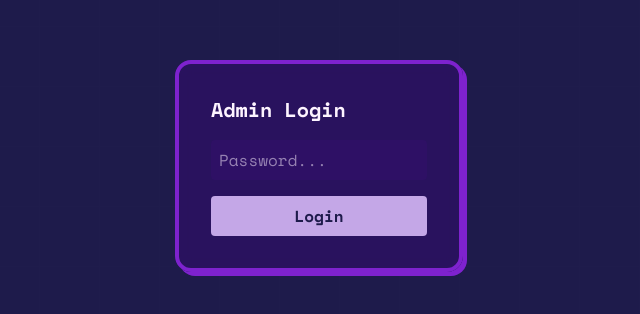
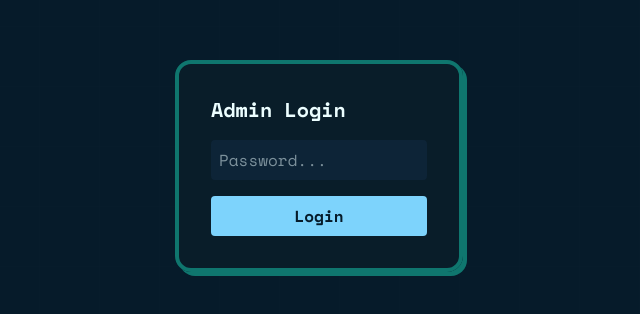
Before and after one commit to abhipandey5/abhipandey5.github.io, a React (Vite) app: page /admin in a window 1280 px wide. Shown: the part 274-588 px from the top of the page, without its empty margins (321-961 px from the left). Built offline with nearby package versions, Linux system fonts and the light colour scheme.

Commit message:
Apply official teal blue white theme

```diff
--- a/src/index.css
+++ b/src/index.css
@@ -27,49 +27,49 @@
 
 @layer base {
   :root {
-    /* Light Theme (Lighter, warmer, more pink) */
-    --bg-primary: #ffd1dc; /* Soft pastel pink */
-    --bg-secondary: #ffb6c1; /* Classic light pink */
-    --bg-card: #ffe6ee; /* Distinct lighter shade of pink for widgets */
-    --bg-card-hover: #ffdced;
+    /* Light Theme: official teal-blue-white palette */
+    --bg-primary: #f3fbff;
+    --bg-secondary: #dff6fb;
+    --bg-card: #ffffff;
+    --bg-card-hover: #edf8ff;
 
-    --lavender: #9333ea;
-    --lavender-dim: #7e22ce;
-    --lavender-bright: #a855f7;
-    --pink: #be123c;
-    --pink-dim: #9f1239;
-    --mauve: #c026d3;
-    --rose: #e11d48;
-    --peach: #ea580c;
+    --lavender: #0f766e;
+    --lavender-dim: #0b5d5a;
+    --lavender-bright: #2dd4bf;
+    --pink: #2563eb;
+    --pink-dim: #1d4ed8;
+    --mauve: #0ea5e9;
+    --rose: #38bdf8;
+    --peach: #14b8a6;
 
-    --text-primary: #4c1d95; /* Deep purple text for readability */
-    --text-secondary: #6b21a8;
-    --text-muted: #9333ea;
-    --border: #c084fc;
-    --border-hover: #9333ea;
+    --text-primary: #0f172a;
+    --text-secondary: #1e3a5f;
+    --text-muted: #0f766e;
+    --border: #8ad6e8;
+    --border-hover: #0ea5e9;
   }
 
   /* Dark Theme manually toggled */
   .dark {
-    --bg-primary: #1e1b4b; /* Deep dark purple */
-    --bg-secondary: #2e1065;
-    --bg-card: rgba(46, 16, 101, 0.75);
-    --bg-card-hover: rgba(76, 29, 149, 0.95);
+    --bg-primary: #061b2a;
+    --bg-secondary: #0d2437;
+    --bg-card: rgba(10, 30, 42, 0.8);
+    --bg-card-hover: rgba(12, 46, 66, 0.95);
 
-    --lavender: #c4a7e7;
-    --lavender-dim: #9d7cbf;
-    --lavender-bright: #d9c4f0;
-    --pink: #ff1493;
-    --pink-dim: #d4a0c4;
-    --mauve: #cba6f7;
-    --rose: #f2cddc;
-    --peach: #fab387;
+    --lavender: #7dd3fc;
+    --lavender-dim: #38bdf8;
+    --lavender-bright: #a5f3fc;
+    --pink: #60a5fa;
+    --pink-dim: #3b82f6;
+    --mauve: #5eead4;
+    --rose: #93c5fd;
+    --peach: #67e8f9;
 
-    --text-primary: #fdf4ff;
-    --text-secondary: #f3e8ff;
-    --text-muted: #d8b4fe;
-    --border: #7e22ce;
-    --border-hover: #a855f7;
+    --text-primary: #ecfeff;
+    --text-secondary: #dbeafe;
+    --text-muted: #a5f3fc;
+    --border: #0f766e;
+    --border-hover: #38bdf8;
   }
 }
 
@@ -101,7 +101,7 @@ body {
   height: 1.1rem;
   background: var(--lavender);
   border-radius: 0.15rem;
-  box-shadow: 0 0 12px rgba(168, 85, 247, 0.7);
+  box-shadow: 0 0 12px rgba(14, 165, 233, 0.7);
   animation: blink 1s step-end infinite;
 }
 
@@ -127,11 +127,11 @@ body {
 
 /* ─── Gradient Text Utility ─── */
 .gradient-text {
-  background: linear-gradient(135deg, var(--lavender) 0%, var(--pink) 50%, var(--mauve) 100%);
+  background: linear-gradient(135deg, var(--lavender) 0%, var(--pink) 50%, var(--rose) 100%);
   -webkit-background-clip: text;
   -webkit-text-fill-color: transparent;
   background-clip: text;
-  text-shadow: 2px 2px 0px rgba(0,0,0,0.1); /* Subtle pixel shadow */
+  text-shadow: 2px 2px 0px rgba(15, 23, 42, 0.08);
 }
 
 .gradient-text-subtle {
```
